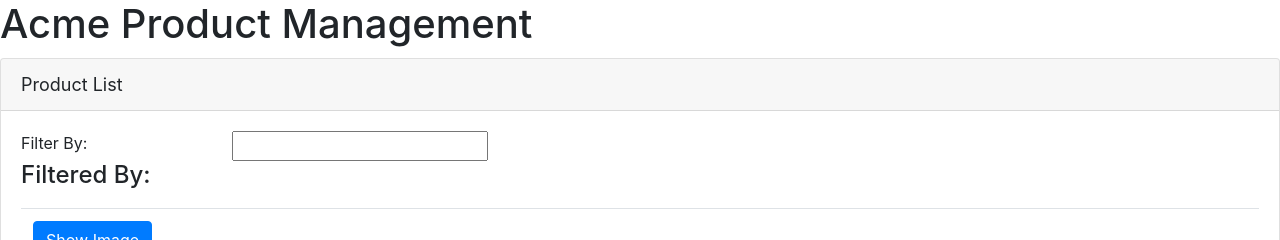
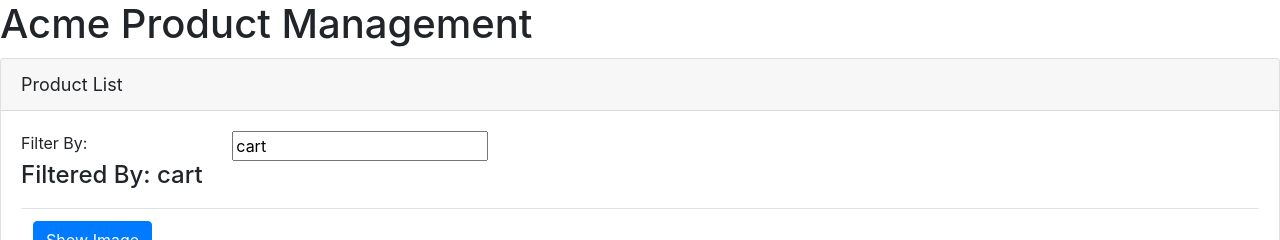
Before and after one commit to EngOwuor/product-manager, an Angular app: page / in a window 1280 px wide. Shown: the top 240 px of the page. Built offline with nearby package versions, Linux system fonts and the light colour scheme.

Commit message:
added show/hide image

```diff
--- a/src/app/app.module.ts
+++ b/src/app/app.module.ts
@@ -2,7 +2,8 @@
 import { NgModule } from '@angular/core';
 
 import { AppComponent } from './app.component';
-import{ProductListComponent} from './products/product-list.component'
+import{ProductListComponent} from './products/product-list.component';
+import { FormsModule } from '@angular/forms';
 
 @NgModule({
   declarations: [
@@ -10,7 +11,8 @@
     ProductListComponent
   ],
   imports: [
-    BrowserModule
+    BrowserModule,
+    FormsModule
   ],
   bootstrap: [AppComponent]
 })
--- a/src/app/products/product-list.component.html
+++ b/src/app/products/product-list.component.html
@@ -5,17 +5,17 @@
     <div class="card-body">
         <div class="row">
             <div class="col-md-2">Filter By:</div>
-            <div class="col-md-4"><input type="text" /> </div>
+            <div class="col-md-4"><input type="text"[(ngModel)]='listFilter' /> </div>
         </div>
         <div class="row">
-            <div class="col-md-6"><h4>Filtered By:</h4></div>
+            <div class="col-md-6"><h4>Filtered By: {{listFilter}}</h4></div>
         </div>
         <div class="table-responsive">
             <table class="table" *ngIf='products && products.length'>
                 <thead>
                     <tr>
                         <th>
-                            <button class="btn btn-primary">Show Image</button>
+                            <button class="btn btn-primary" (click)='toggleImage()'>{{showImage?'Hide':'Show'}} Image</button>
                         </th>
                         <th>Product</th>
                         <th>Code</th>
@@ -26,7 +26,9 @@
                 </thead>
                 <tbody>
                     <tr *ngFor='let product of products'>
-                        <td></td>
+                        <td><img *ngIf='showImage' [src]='product.imageUrl' [title]='product.productName' [style.width.px]='imageWidth'
+                            [style.margin.px]='imageMargine'>
+                        </td>
                         <td>{{product.productName}}</td>
                         <td>{{product.productCode}}</td>
                         <td>{{product.releaseDate}}</td>
--- a/src/app/products/product-list.component.ts
+++ b/src/app/products/product-list.component.ts
@@ -5,8 +5,12 @@
     templateUrl : './product-list.component.html'
 })
 export class ProductListComponent{
-    pageTitle  = 'Product List'
-    products:any[] =[
+  pageTitle  = 'Product List'
+  imageWidth:number = 50;
+  imageMargine:number=2;
+  showImage:boolean = false;
+  listFilter:string ='cart';
+  products:any[] =[
         {
           "productId": 1,
           "productName": "Leaf Rake",
@@ -60,5 +64,8 @@
 
 
     ];
+  toggleImage():void{
+    this.showImage = !this.showImage;
+  };
 
 }
```
